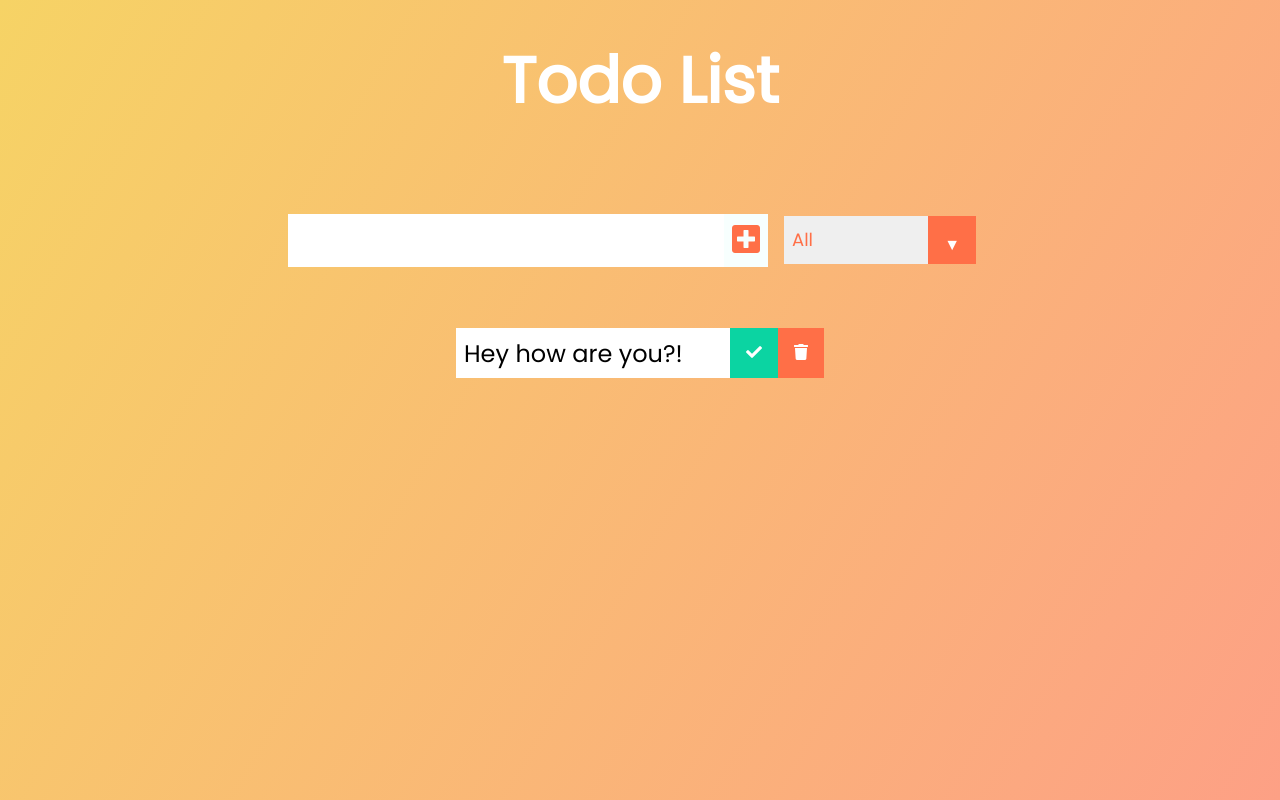
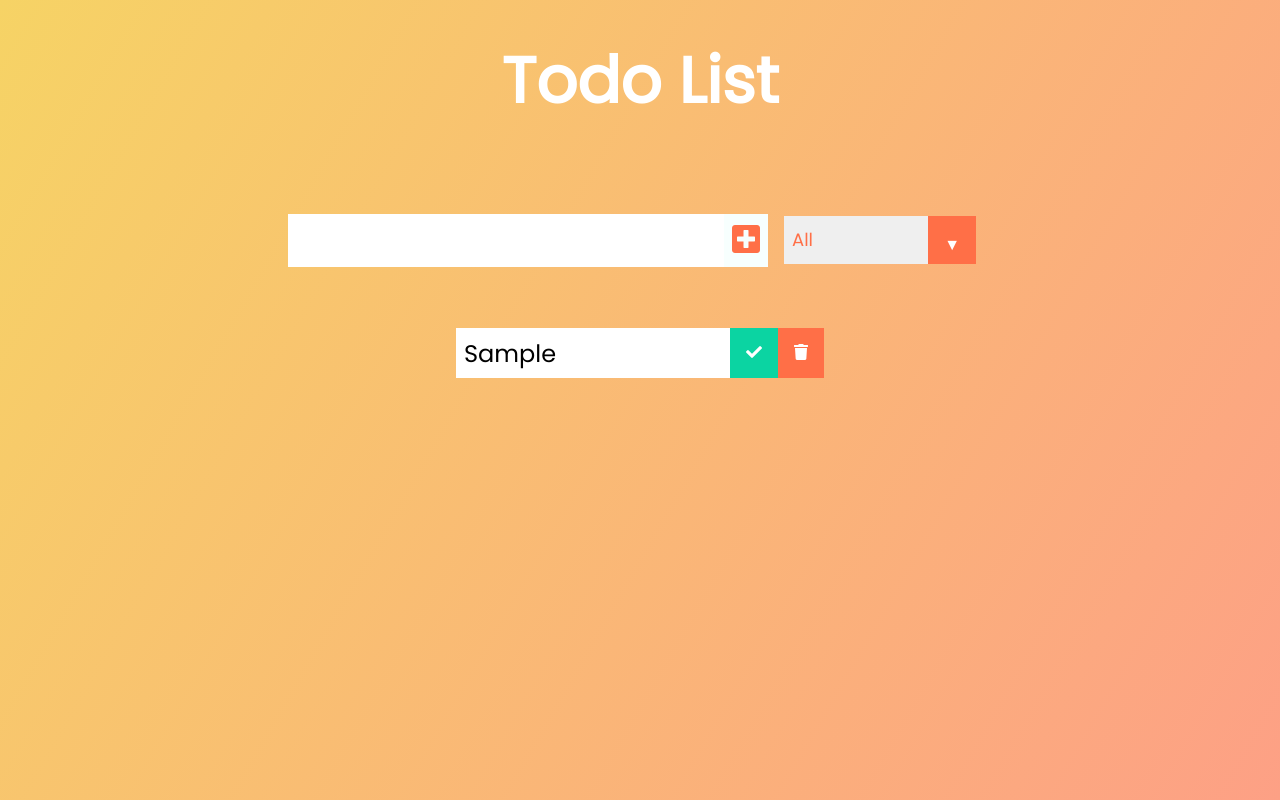
Before and after one commit to siddxharth/todo, a React (Create React App) app: page / in a window 1280 px wide. Both pictures are taken after typing "Sample" into the empty fields and a click on the button 746 px from the left and 240 px from the top of the page. Built offline with nearby package versions, Linux system fonts and the light colour scheme.

Commit message:
Add "delete todo item"

```diff
--- a/src/App.jsx
+++ b/src/App.jsx
@@ -12,7 +12,7 @@
         <h1>Todo List</h1>
       </header>
       <Form inputText={inputText} todos={todos} setTodos={setTodos} setInputText={setInputText}/>
-      <TodoList />
+      <TodoList todos={todos} setTodos={setTodos}/>
     </div>
   );
 }
--- a/src/components/Todo.jsx
+++ b/src/components/Todo.jsx
@@ -1,11 +1,14 @@
 import React from "react";
 
-const Todo = () => {
+const Todo = ({text, todo, todos, setTodos }) => {
+    const deleteHandler = () => {
+        setTodos(todos.filter((el) => el.id !== todo.id));
+    };
     return (
         <div className="todo">
-            <li className="todo-item">Hey how are you?!</li>
+            <li className="todo-item">{text}</li>
             <button className="complete-btn"><i className="fas fa-check"></i></button>
-            <button className="trash-btn"><i className="fas fa-trash"></i></button>
+            <button onClick={deleteHandler} className="trash-btn"><i className="fas fa-trash"></i></button>
         </div>
     );
 }
--- a/src/components/TodoList.jsx
+++ b/src/components/TodoList.jsx
@@ -1,11 +1,18 @@
 import React from "react";
 import Todo from './Todo';
 
-const TodoList = () => {
+const TodoList = ({ todos, setTodos }) => {
     return (
         <div className="todo-container">
             <ul className="todo-list">
-                <Todo />
+                {todos.map(todo => (
+                    <Todo setTodos={setTodos}
+                        todos={todos}
+                        todo={todo}
+                        key={todo.id}
+                        text={todo.text}
+                    />
+                ))}
             </ul>
         </div>
     )
```
